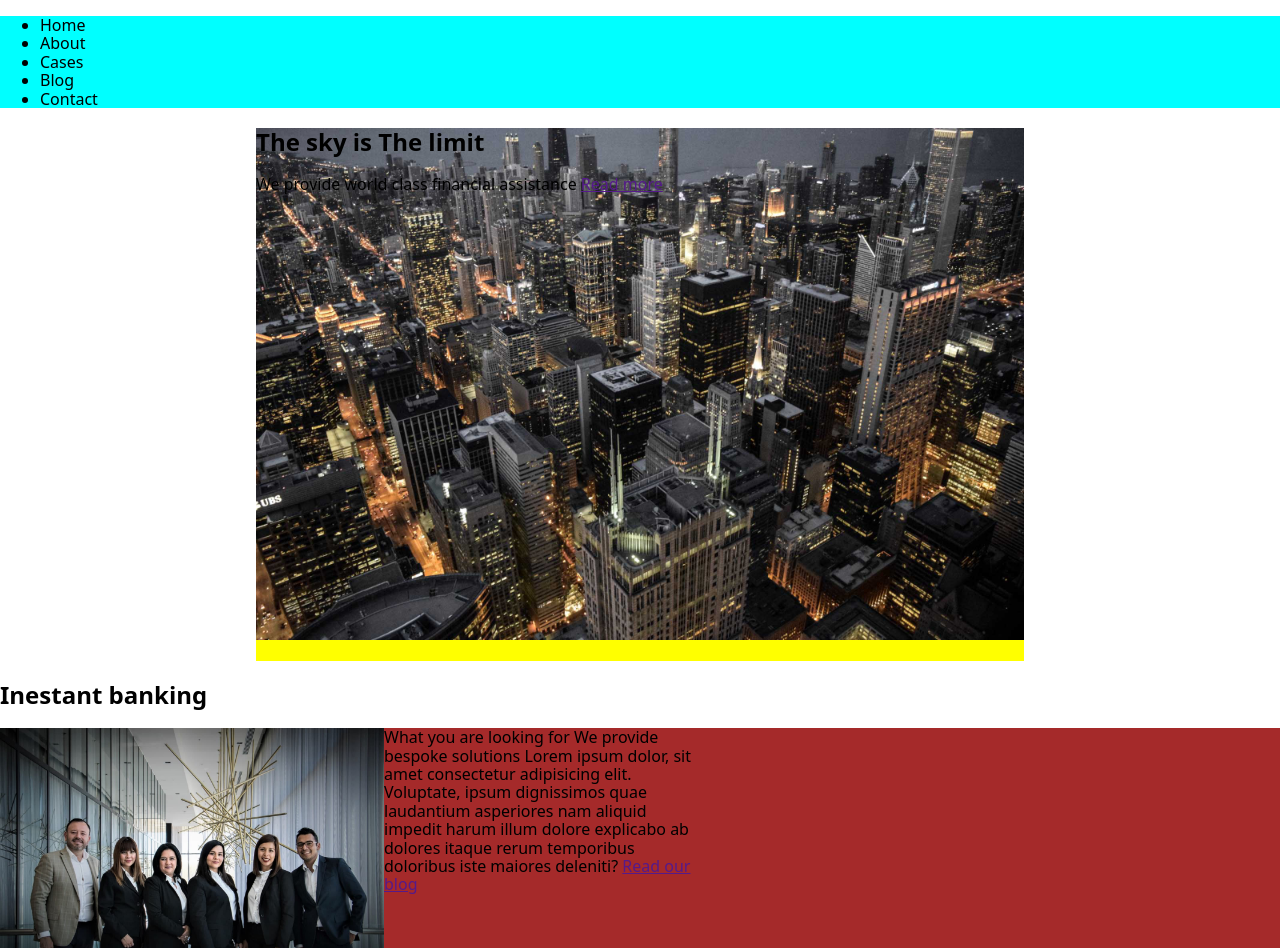
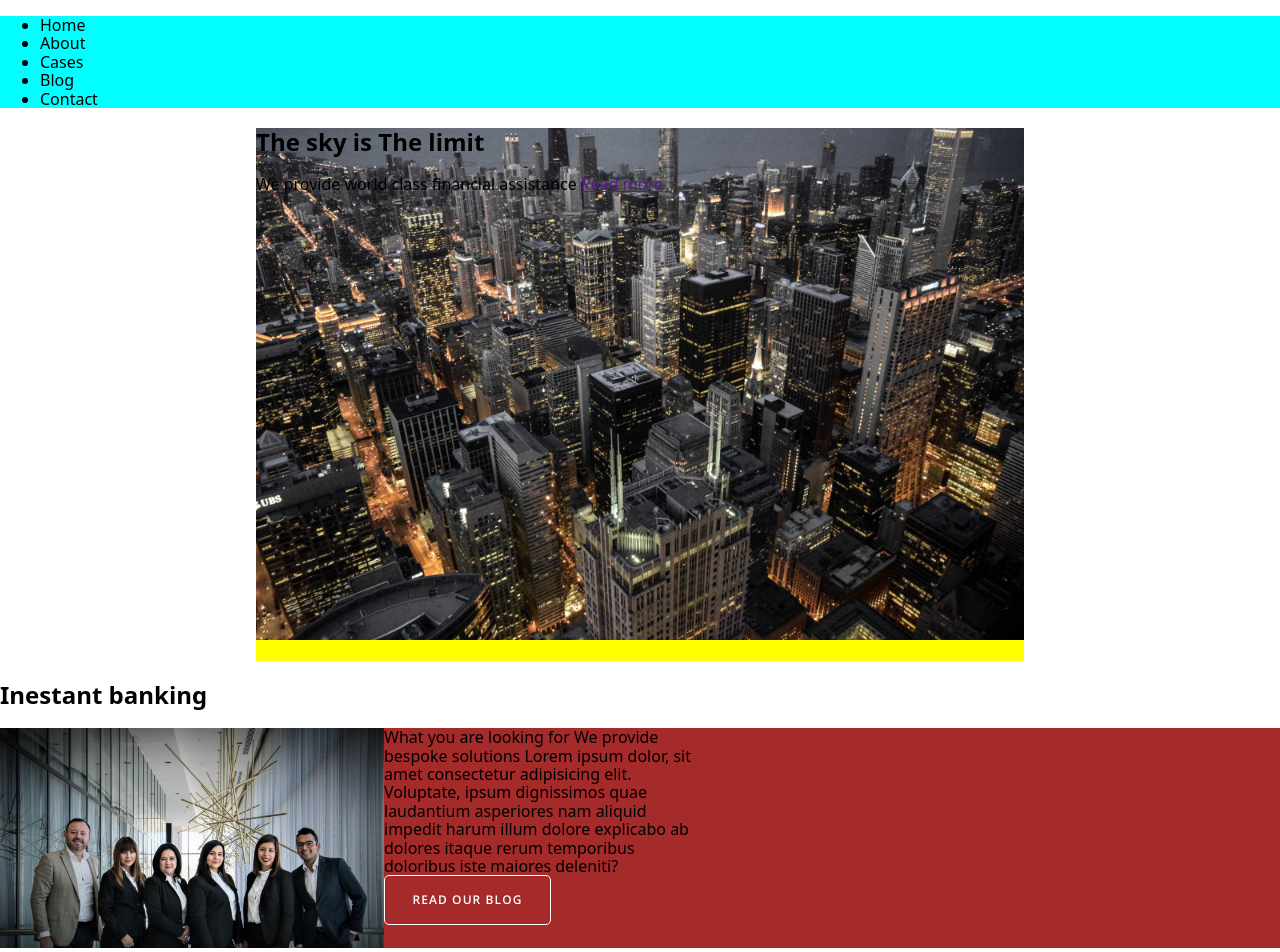
Before and after one commit to vognuk/task-goweb-landing, a website built with Parcel: page src/index.html in a window 1280 px wide. Shown: the top 952 px of the page. Built offline with nearby package versions, Linux system fonts and the light colour scheme.

Commit message:
Font added, button draft added.

```diff
--- a/src/index.html
+++ b/src/index.html
@@ -4,6 +4,10 @@
     <meta charset="UTF-8" />
     <meta name="viewport" content="width=device-width, initial-scale=1.0" />
     <title>GoWEB task</title>
+    <link
+    href="https://fonts.googleapis.com/css2?family=Open+Sans:wght@400;600;700&family=Raleway:wght@700&display=swap"
+    rel="stylesheet"
+  />
     <link
       rel="stylesheet"
       href="https://cdnjs.cloudflare.com/ajax/libs/modern-normalize/1.0.0/modern-normalize.min.css"
--- a/src/partials/about.html
+++ b/src/partials/about.html
@@ -4,6 +4,6 @@
         <span class="about__text-date">What you are looking for</span>
         <span class="about__text-heading"> We provide bespoke solutions</span>
         <span class="about__text-question">Lorem ipsum dolor, sit amet consectetur adipisicing elit. Voluptate, ipsum dignissimos quae laudantium asperiores nam aliquid impedit harum illum dolore explicabo ab dolores itaque rerum temporibus doloribus iste maiores deleniti?</span>
-        <a href="">Read our blog</a>
+        <button class="button" href="">Read our blog</button>
     </div>
 </section>
--- /dev/null
+++ b/src/sass/components/_button.scss
@@ -0,0 +1,44 @@
+.button {
+    display: inline-block;
+    border: 1px solid $header-text;
+    border-radius: 5px;
+    width: 167px;
+    height: 50px;
+    padding: 0px;
+    // @include centeredFlex();
+
+    font-family: $primeryFont;
+    font-weight: 600;
+    font-size: 12px;
+    line-height: 1.33;
+    letter-spacing: 0.09em;
+    text-transform: uppercase;
+    text-decoration: none;
+
+    color: $header-text;
+
+    background-color: transparent;
+
+    cursor: pointer;
+
+    // transition: background-color 250ms $cubic, color 250ms $cubic;
+
+    &:focus,
+    &:hover {
+    //   background-color: $accentLinkColor;
+    //   color: $whiteTextColor;
+      outline: none;
+    }
+  }
+
+  .button.colorReverse {
+    // color: $whiteTextColor;
+  }
+
+  .button.colorReverse-header {
+    // color: $whiteTextColor;
+
+    // @media screen and(max-width:$preTablet) {
+    //   color: $primeryTextColor;
+    // }
+  }
--- a/src/sass/main.scss
+++ b/src/sass/main.scss
@@ -1,4 +1,5 @@
-@import "./utils/variables";
+@import './utils/variables';
+@import './components/button';
 @import './layouts/header';
 @import './layouts/hero';
 @import './layouts/services';
--- a/src/sass/utils/_variables.scss
+++ b/src/sass/utils/_variables.scss
@@ -9,3 +9,5 @@ $main-blue: #0284D0;
 $phone-size: 320px;
 $tablet-size:768px;
 $desktop-size: 1360px;
+
+$primeryFont: 'Open Sans',
```
Also changed, not shown: src/sass/main.css, 1 other file.
